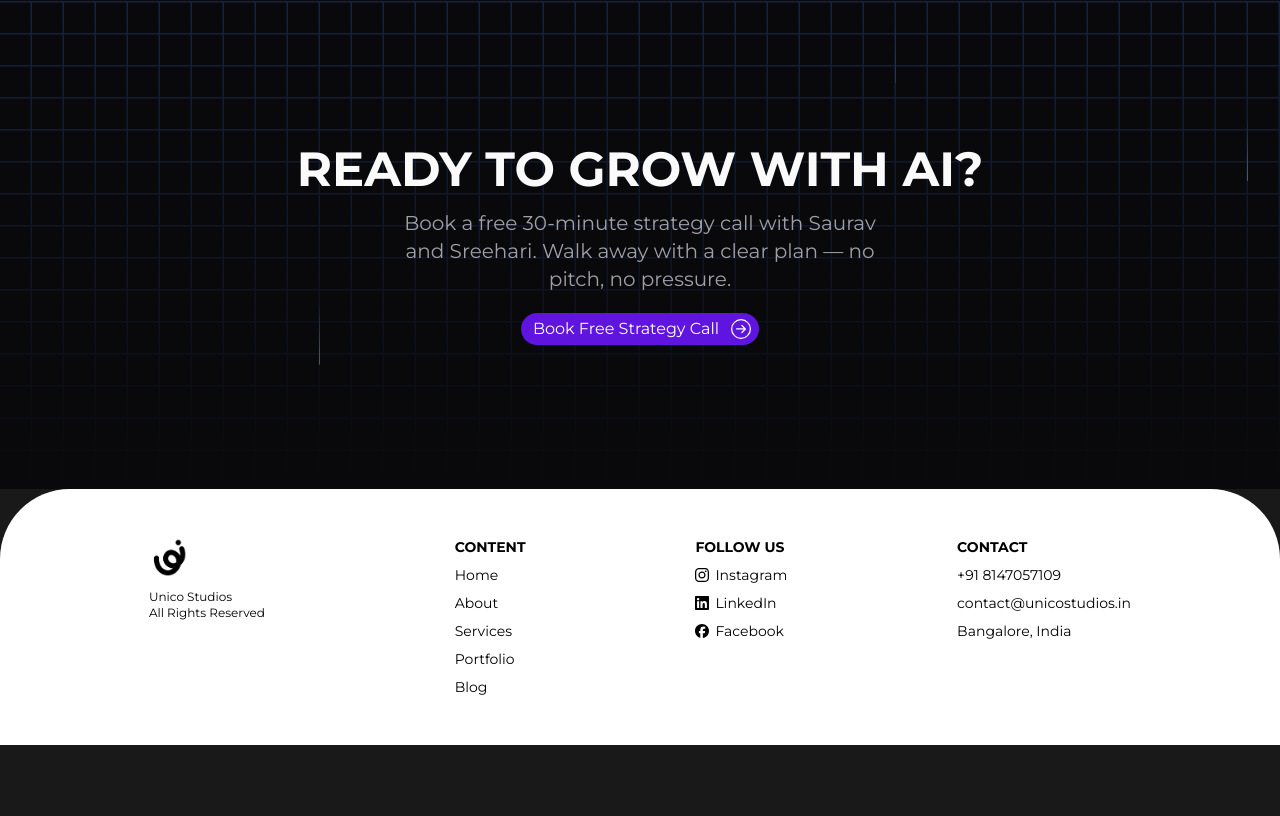
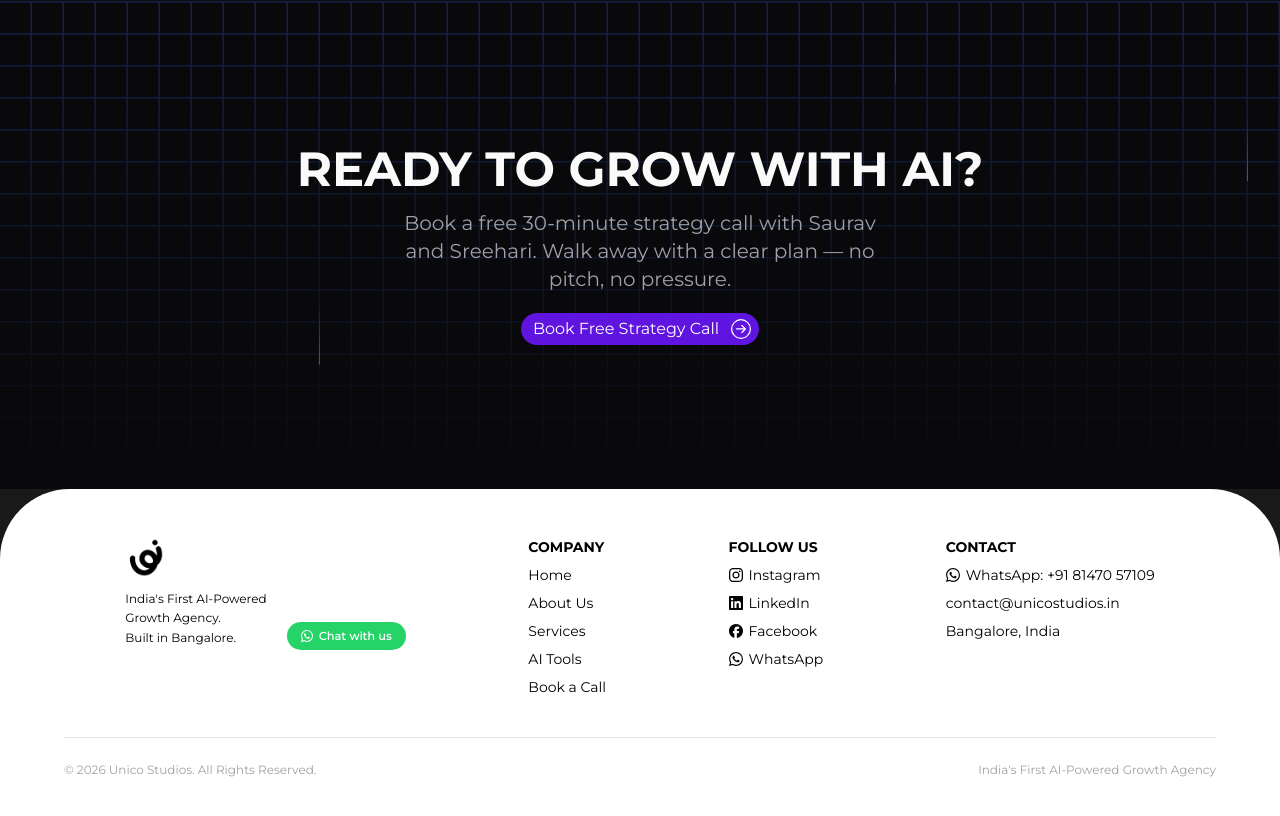
Before and after one commit to Unicostudios/UnicoLatest, a Next.js app: page / in a window 1280 px wide. Shown: the part 4179-4995 px from the top of the page. Before the commit the page ends 4924 px from the top, so only its background shows below. Built offline with nearby package versions, Linux system fonts and the light colour scheme.

Commit message:
Add WhatsApp support to Footer component

```diff
--- a/src/app/components/Footer.jsx
+++ b/src/app/components/Footer.jsx
@@ -1,5 +1,5 @@
 import React from "react";
-import { SiFacebook, SiInstagram, SiLinkedin } from "react-icons/si";
+import { SiFacebook, SiInstagram, SiLinkedin, SiWhatsapp } from "react-icons/si";
 import Link from "next/link";
 
 export const Footer = ({ theme }) => {
@@ -10,34 +10,19 @@ export const Footer = ({ theme }) => {
           theme
             ? "bg-black text-white"
             : "bg-white rounded-t-[50px] md:rounded-t-[70px]"
-        } `}
+        }`}
       >
         <footer className="relative mx-auto max-w-6xl overflow-hidden py-12">
           <div className="pl-10 sm:pl-0 grid grid-cols-1 xxs:grid-cols-12 gap-x-1.5 gap-y-6 sm:gap-0 sm:flex justify-around">
             <LogoColumn theme={theme} />
             <GenericColumn
-              title="Content"
+              title="Company"
               links={[
-                {
-                  title: "Home",
-                  href: "/",
-                },
-                {
-                  title: "About",
-                  href: "/about",
-                },
-                {
-                  title: "Services",
-                  href: "/services",
-                },
-                {
-                  title: "Portfolio",
-                  href: "/work",
-                },
-                {
-                  title: "Blog",
-                  href: "/blog",
-                },
+                { title: "Home", href: "/" },
+                { title: "About Us", href: "/about" },
+                { title: "Services", href: "/services" },
+                { title: "AI Tools", href: "/tools" },
+                { title: "Book a Call", href: "https://calendly.com/unicostudioss/30min" },
               ]}
             />
             <GenericColumn
@@ -58,14 +43,20 @@ export const Footer = ({ theme }) => {
                   href: "https://www.facebook.com/profile.php?id=61566804136686",
                   Icon: SiFacebook,
                 },
+                {
+                  title: "WhatsApp",
+                  href: "https://wa.me/918147057109?text=Hi%20Saurav%2C%20I%20saw%20Unico%20Studios%20and%20want%20to%20know%20more",
+                  Icon: SiWhatsapp,
+                },
               ]}
             />
             <GenericColumn
               title="Contact"
               links={[
                 {
-                  title: "+91 8147057109",
-                  href: "https://wa.me/+918147057109",
+                  title: "WhatsApp: +91 81470 57109",
+                  href: "https://wa.me/918147057109?text=Hi%20Saurav%2C%20I%20saw%20Unico%20Studios%20and%20want%20to%20know%20more",
+                  Icon: SiWhatsapp,
                 },
                 {
                   title: "contact@unicostudios.in",
@@ -77,6 +68,12 @@ export const Footer = ({ theme }) => {
                 },
               ]}
             />
+          </div>
+
+          {/* Bottom bar */}
+          <div className="mt-10 pt-6 border-t border-neutral-200 flex flex-col sm:flex-row items-center justify-between gap-3 px-10 sm:px-0 text-xs text-neutral-400">
+            <span>© 2026 Unico Studios. All Rights Reserved.</span>
+            <span>India's First AI-Powered Growth Agency</span>
           </div>
         </footer>
       </div>
@@ -98,10 +95,34 @@ const LogoColumn = ({ theme }) => {
           className="h-6 xs:h-8 md:h-10 md:w-auto"
         />
       </div>
-      <p className="mt-3 inline-block text-[10px] xxs2:text-xs pr-5">
-        Unico Studios <br />
-        All Rights Reserved
+      <p className="mt-3 inline-block text-[10px] xxs2:text-xs pr-5 leading-relaxed">
+        India's First AI-Powered<br />Growth Agency.<br />
+        Built in Bangalore.
       </p>
+
+      {/* WhatsApp CTA in footer */}
+      <a
+        href="https://wa.me/918147057109?text=Hi%20Saurav%2C%20I%20saw%20Unico%20Studios%20and%20want%20to%20know%20more"
+        target="_blank"
+        rel="noopener noreferrer"
+        style={{
+          display: "inline-flex",
+          alignItems: "center",
+          gap: 6,
+          marginTop: 12,
+          padding: "6px 14px",
+          background: "#25D366",
+          borderRadius: 100,
+          color: "#fff",
+          fontSize: 11,
+          fontWeight: 700,
+          textDecoration: "none",
+          letterSpacing: "0.03em",
+        }}
+      >
+        <SiWhatsapp size={12} />
+        Chat with us
+      </a>
     </div>
   );
 };
```
